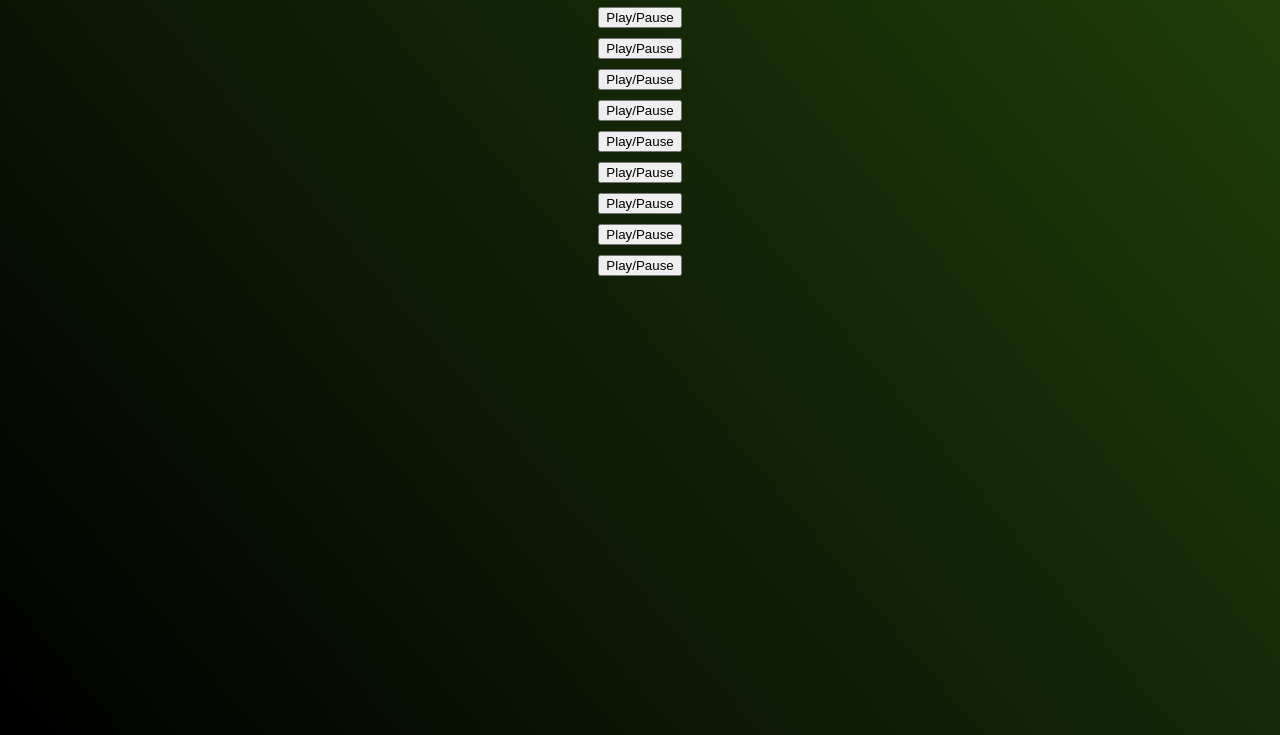
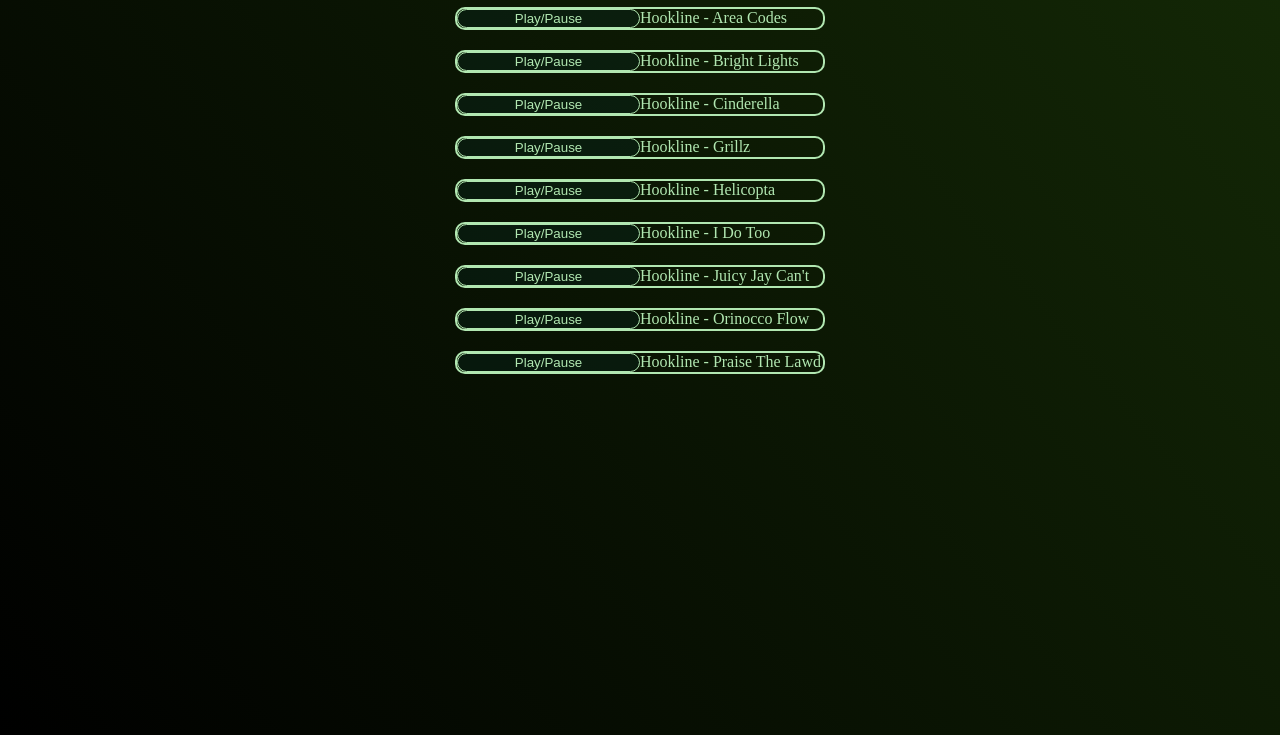
Before and after one commit to zhinit/hookline-portfolio, a plain HTML site: page index.html in a window 1280 px wide. Shown: the part 81-816 px from the top of the page. Drawn offline with Linux system fonts and the light colour scheme.

Commit message:
made things look nice

```diff
--- a/scripts/script.js
+++ b/scripts/script.js
@@ -51,6 +51,9 @@ var _loop_1 = function (song) {
     playButton.textContent = "Play/Pause";
     playButton.dataset.playing = "false";
     audioPlayer.appendChild(playButton);
+    var audioText = document.createElement("span");
+    audioText.textContent = "Hookline - ".concat(song.trackTitle);
+    audioPlayer.appendChild(audioText);
     playButton.addEventListener("click", function () {
         audioContext.resume();
         if (playButton.dataset.playing === "false") {
--- a/styles/main-styles.css
+++ b/styles/main-styles.css
@@ -1,11 +1,15 @@
+html {
+  --text-color: rgb(177, 231, 177);
+}
+
 body {
   min-height: 100vh;
-  background-image: linear-gradient(50deg, rgb(0, 0, 0), rgb(32, 64, 11));
+  background-image: linear-gradient(50deg, rgb(0, 0, 0), rgb(20, 41, 6));
 }
 
 h1 {
   font-size: 2rem;
-  color: blanchedalmond;
+  color: var(--text-color);
 }
 
 #main-container {
@@ -18,10 +22,23 @@ h1 {
 #audio-container {
   display: grid;
   grid-template-columns: 1fr;
-  gap: 10px;
+  gap: 20px;
   justify-items: center;
 }
 
-/* .audio-player {
-  justify-items: center;
-} */
+.audio-player {
+  display: grid;
+  grid-template-columns: 1fr 1fr;
+  border: 2px solid var(--text-color);
+  justify-content: space-between;
+  width: 100%;
+  color: var(--text-color);
+  border-radius: 10px;
+}
+
+.audio-player button {
+  background-color: rgba(6, 41, 33, 0.337);
+  color: var(--text-color);
+  border-radius: 10px;
+  border: 1px solid var(--text-color);
+}
```
Also changed, not shown: 1 other file.
